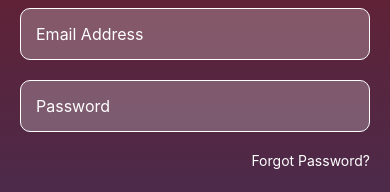
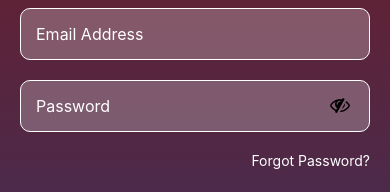
Before and after one commit to nicatguliyev/Posthub, a React Native app: screen / in a window 390 px wide. Shown: the part 244-436 px from the top of the page. Built offline with nearby package versions, Linux system fonts and the light colour scheme.

Commit message:
Password TextInputunda deyisiklikler edildi

```diff
--- a/Components/CustomTextInput.js
+++ b/Components/CustomTextInput.js
@@ -1,13 +1,35 @@
 import React from "react";
-import { TextInput, StyleSheet } from "react-native";
+import { TextInput, StyleSheet, View, Pressable } from "react-native";
+import { FontAwesome } from "@expo/vector-icons";
+import { useState } from "react";
 
-const CustomTextInput = ({placeholder}) => {
-    return(
-        <TextInput placeholder={placeholder}
-        style = {styles.inputStyle}
-        placeholderTextColor="#a0a0a0ff">
+const CustomTextInput = ({ placeholder, isPasswordInput }) => {
 
-        </TextInput>
+    const [isPasswordVisible, setIsPasswordVisible] = useState(isPasswordInput ? false : true);
+
+    return (
+        <View style = {{width: "100%"}}>
+            <TextInput placeholder={placeholder}
+                style={styles.inputStyle}
+                placeholderTextColor="#a0a0a0ff"
+                secureTextEntry={!isPasswordVisible}>
+
+          </TextInput>
+          {
+            isPasswordInput && (
+                <Pressable style={styles.iconStyle} onPress = {() => {setIsPasswordVisible(!isPasswordVisible)}}>
+                    {
+                        isPasswordVisible ? <FontAwesome name="eye" size={20} color="black"  /> :
+                          <FontAwesome name="eye-slash" size={20} color="black"  />
+                    }
+
+                </Pressable>
+
+            )
+          }
+
+        </View>
+
     );
 }
 
@@ -25,5 +47,10 @@ const styles = StyleSheet.create({
         placeholderTextColor: "white",
         borderColor: "white",
         borderWidth: 0.5
+    },
+    iconStyle: {
+        position: "absolute",
+        right: 20,
+        top: 25
     }
 });
--- a/Screens/LoginScreen.js
+++ b/Screens/LoginScreen.js
@@ -1,5 +1,5 @@
 import React from "react";
-import { View, Text, Pressable, StyleSheet } from 'react-native';
+import { View, Text, Pressable, StyleSheet, KeyboardAvoidingView } from 'react-native';
 import { LinearGradient } from 'expo-linear-gradient';
 import CustomTextInput from "../Components/CustomTextInput";
 import CustomButton from "../Components/CustomButton";
@@ -14,12 +14,14 @@ const LoginScreen = () => {
             start={{ x: 0, y: 0 }}
             end={{ x: 0, y: 1 }}>
 
+            <KeyboardAvoidingView style={{ width: "100%", flex: 1, alignItems: "center" }}>
+
                 <View style={styles.loginScreenContainer}>
                     <Text style={styles.welcomeTextStyle}>Welcome,</Text>
                     <Text style={styles.gladTextStyle}>Glad to see you!</Text>
                     <View style={{ height: 30 }}></View>
                     <CustomTextInput placeholder="Email Address" />
-                <CustomTextInput placeholder="Password" />
+                    <CustomTextInput placeholder="Password" isPasswordInput={true} />
                     <View style={styles.forgotPasswordView}>
                         <Pressable style={({ pressed }) => pressed && { opacity: 0.5 }}>
                             <Text style={{ color: "white", fontWeight: "semibold" }}>Forgot Password?</Text>
@@ -51,11 +53,13 @@ const LoginScreen = () => {
                 </View>
 
                 <View>
-                <Text style={{ width: "100%", marginBottom: 50, fontSize: 16, fontWeight: "600"}}>
+                    <Text style={{ width: "100%", marginBottom: 50, fontSize: 16, fontWeight: "600" }}>
                         Don't have an account? {' '}
                         <Text style={{ color: "white" }} onPress={() => console.log("Signup")}>Sign up now!</Text>
                     </Text>
                 </View>
+
+            </KeyboardAvoidingView>
 
         </LinearGradient>
     );
```
Lines whose indentation alone changed are shown as unchanged.
